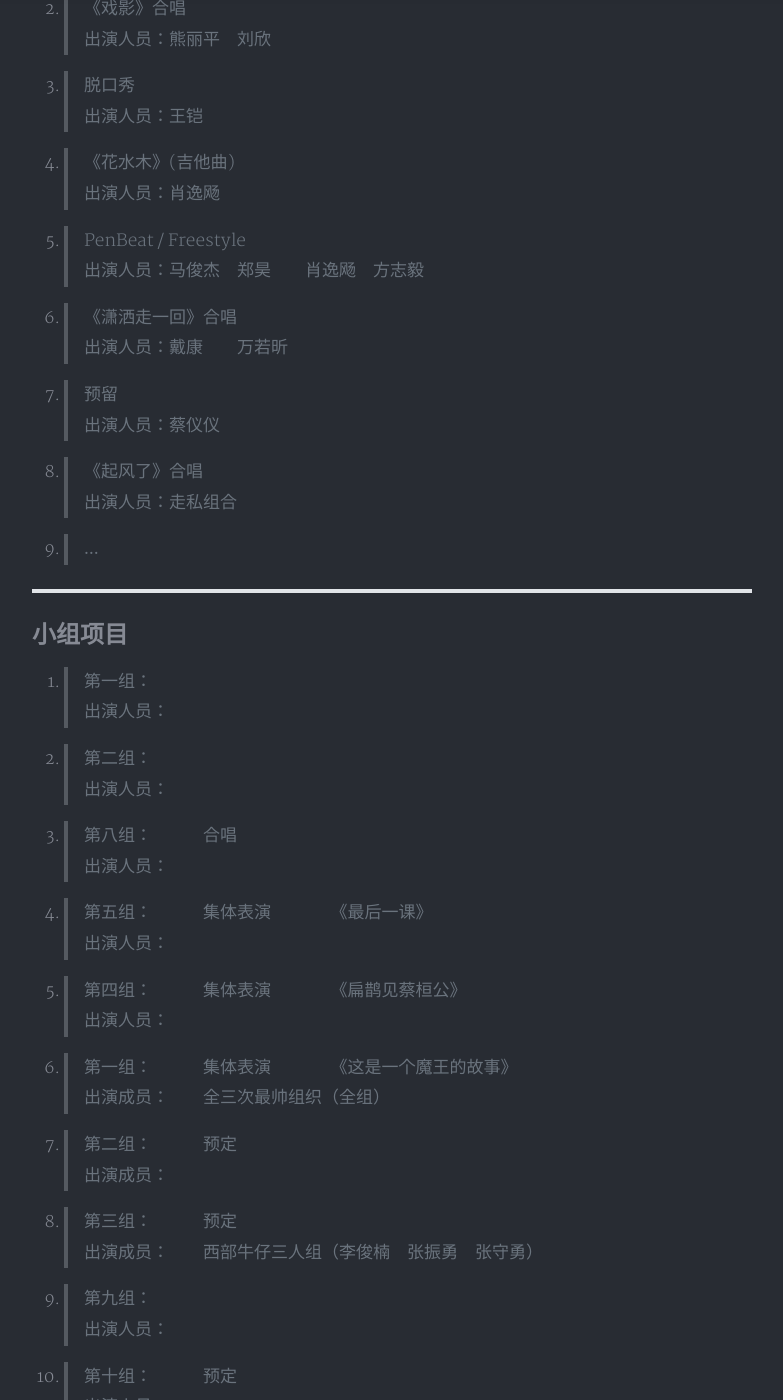
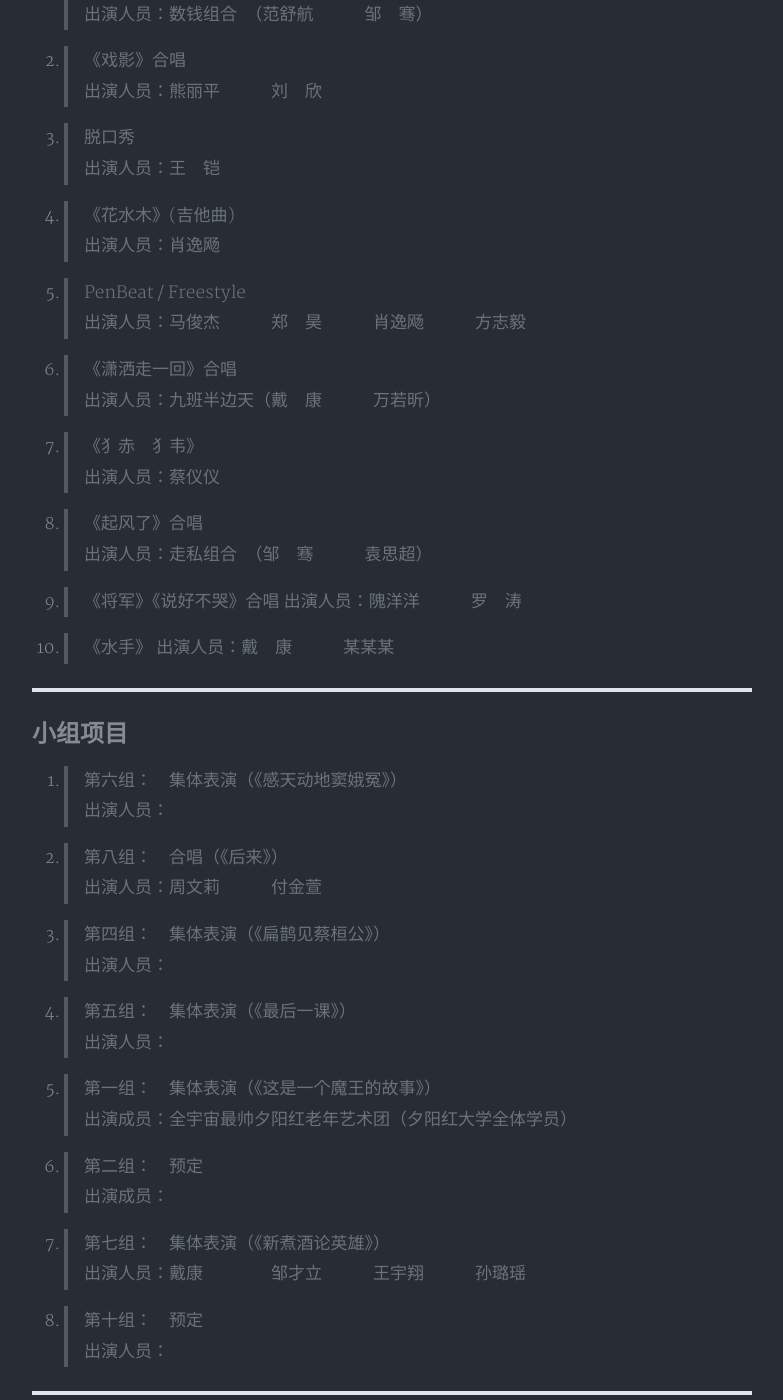
Before and after one commit to yxyz201809/yxyz201809.github.io, a Jekyll site: the page built from _posts/2019-12-16-new-years-eve-party.md, in a window 1280 px wide and 1400 px high, scrolled down 782 px. Shown: the whole window, without its empty margins (248-1031 px from the left). Built offline with Jekyll 4.4.1, drawn with Linux system fonts in a browser that asks for light colours; nearby versions of some CDN libraries; a style sheet for code colours, icons or effects is not loaded; some of the changed text lies outside the part shown.

Commit message:
Update 2019-12-16-new-years-eve-party.md

````diff
--- a/_posts/2019-12-16-new-years-eve-party.md
+++ b/_posts/2019-12-16-new-years-eve-party.md
@@ -8,70 +8,76 @@ tags: 活动
 
 # **现可报名**
 
+```
+说明:
+总时长不得超过 3 小时, 单个个人项目不得超过（占位）分钟,
+集体项目控制在 10 ~ 15  分钟
+顺序表预计于 12月26日 公布
+```
 
-> 说明:
-> 总时长不得超过 3 小时, 单个个人项目不得超过（占位）分钟,
-> 集体项目控制在 15 ~ 20 分钟
-
-
-
-### **12月29日截止**
+### **12月20日截止**
 ---
 ## **个人项目:**
 1.	> 合唱
-	> 出演人员：淑倩组合
+	> 出演人员：数钱组合　（范舒航　　　邹　骞）
 
 2.	> 《戏影》合唱
-	> 出演人员：熊丽平　刘欣
+	> 出演人员：熊丽平　　　刘　欣
 
 3.	> 脱口秀
-	> 出演人员：王铠
+	> 出演人员：王　铠
 
 4.	> 《花水木》(吉他曲)
 	> 出演人员：肖逸飏
 
 5.	> PenBeat / Freestyle
-	> 出演人员：马俊杰　郑昊　　肖逸飏　方志毅
+	> 出演人员：马俊杰　　　郑　昊　　　肖逸飏　　　方志毅
 
 6.	> 《潇洒走一回》合唱
-	> 出演人员：戴康　　万若昕
+	> 出演人员：九班半边天（戴　康　　　万若昕）
 
-7.	> 预留
+7.	> 《犭赤　犭韦》
 	> 出演人员：蔡仪仪
 
 8.	> 《起风了》合唱
-	> 出演人员：走私组合
+	> 出演人员：走私组合　（邹　骞　　　袁思超）
 
-9.	> ...
+9.	> 《将军》《说好不哭》合唱
+	> 出演人员：隗洋洋　　　罗　涛
+
+10. > 《水手》
+	> 出演人员：戴　康　　　某某某
 
 ***
 ## **小组项目**
-1.	> 第一组：
+
+1.	> 第六组：　集体表演（《感天动地窦娥冤》）
 	> 出演人员：
 
-2.	> 第二组：
+2.	> 第八组：　合唱（《后来》）
+	> 出演人员：周文莉　　　付金萱
+
+4.	> 第四组：　集体表演（《扁鹊见蔡桓公》）
 	> 出演人员：
 
-3.	> 第八组：　　　合唱
+3.	> 第五组：　集体表演（《最后一课》）
 	> 出演人员：
 
-4.	> 第五组：　　　集体表演　　　　《最后一课》
+5.	> 第一组：　集体表演（《这是一个魔王的故事》）
+	> 出演成员：全宇宙最帅夕阳红老年艺术团（夕阳红大学全体学员）
+
+6.	> 第二组：　预定
+	> 出演成员：
+
+7.	> 第七组：　集体表演（《新煮酒论英雄》）
+	> 出演人员：戴康　　　　邹才立　　　王宇翔　　　孙璐瑶
+
+8.	> 第十组：　预定
 	> 出演人员：
 
-5.	> 第四组：　　　集体表演　　　　《扁鹊见蔡桓公》
-	> 出演人员：
+***
+```
+主持人：闵羽帆　　　徐佳丽　　　郑　昊　　　邹　骞
 
-6.	> 第一组：　　　集体表演　　　　《这是一个魔王的故事》
-	> 出演成员：　　全三次最帅组织（全组）
-
-7.	> 第二组：　　　预定
-	> 出演成员：
-
-8.	> 第三组：　　　预定
-	> 出演成员：　　西部牛仔三人组（李俊楠　张振勇　张守勇）
-
-9.	> 第九组：
-	> 出演人员：
-
-10.	> 第十组：　　　预定
-	> 出演人员：
+第三组、第九组弃权
+```
````
